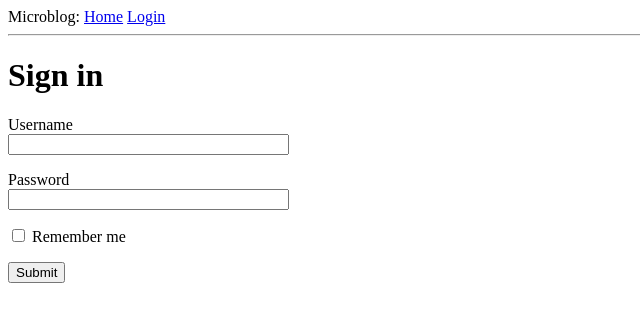
After one commit to kanishkd4/flask-mega-tutorial, a Flask app: template microblog/app/templates/login.html in a window 1280 px wide. The commit adds this page. Shown: the top 322 px of the page, without its empty margins (0-640 px from the left). Run offline with Flask 2, Linux system fonts and the light colour scheme; the template is opened without the code that fills it: most values are stand-ins (such as "Sample title", 1, 10 or a date in 2020); form fields are guessed from the names that the template uses; parts of the project's set-up code (start-up, migrations or seed data) failed here and were passed over.

Commit message:
form created

```diff
--- a/microblog/app/routes.py
+++ b/microblog/app/routes.py
@@ -4,6 +4,7 @@
 
 from app import app
 from flask import render_template
+from app.forms import LoginForm
 
 @app.route("/")
 @app.route("/index")
@@ -19,4 +20,9 @@ def index():
         }]
     return render_template("index.html", title="Home", user=user, posts=posts)
 
+@app.route("/login")
+def login():
+    form = LoginForm()
+    return render_template("login.html", title="Sign in", form=form)
+
 # we want to expand the view function to show a complete HTML page.
--- a/microblog/app/templates/base.html
+++ b/microblog/app/templates/base.html
@@ -7,7 +7,10 @@
         {% endif %}
     </head>
     <body>
-        <div>Microblog: <a href="/index">Home</a></div>
+        <div>Microblog:
+            <a href="/index">Home</a>
+            <a href="/login">Login</a>
+        </div>
         <hr>
         {% block content %}{% endblock %}
     </body>
--- /dev/null
+++ b/microblog/app/templates/login.html
@@ -0,0 +1,18 @@
+{% extends "base.html" %}
+
+{% block content %}
+    <h1>Sign in</h1>
+    <form action="" method="post">
+        {{ form.hidden_tag() }}
+        <p>
+            {{ form.username.label }}<br>
+            {{ form.username(size=32) }}
+        </p>
+        <p>
+            {{ form.password.label }}<br>
+            {{ form.password(size=32) }}
+        </p>
+        <p>{{ form.remember_me() }} {{ form.remember_me.label }}</p>
+        <p>{{ form.submit }}</p>
+    </form>
+{% endblock %}
```
Also changed, not shown: microblog/app/forms.py (added, +9 -0 lines).
